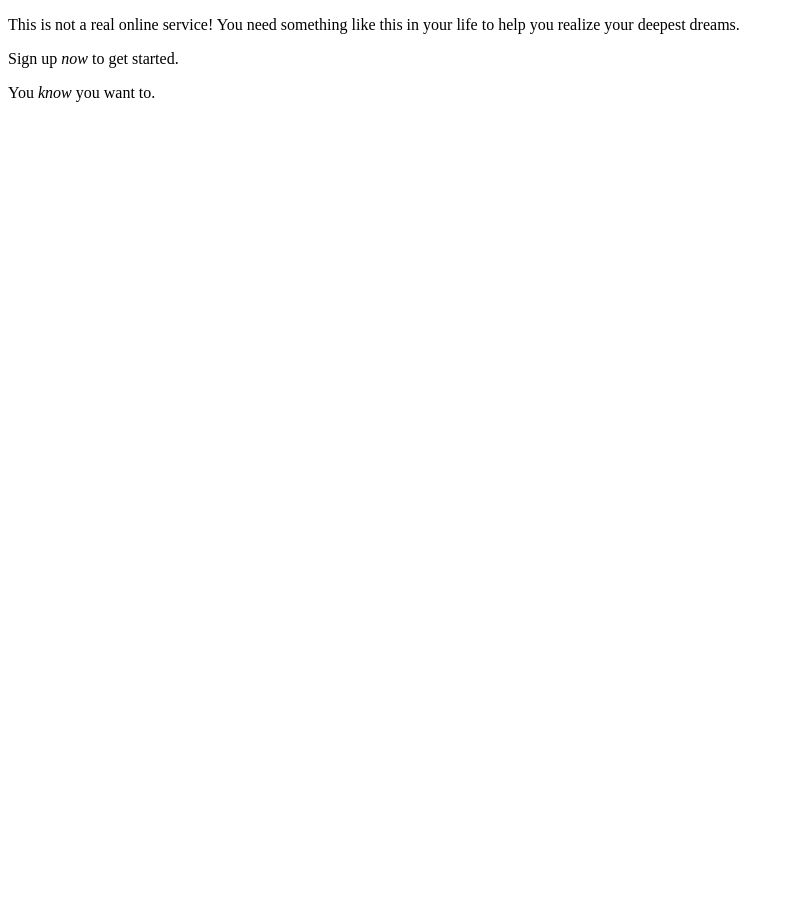
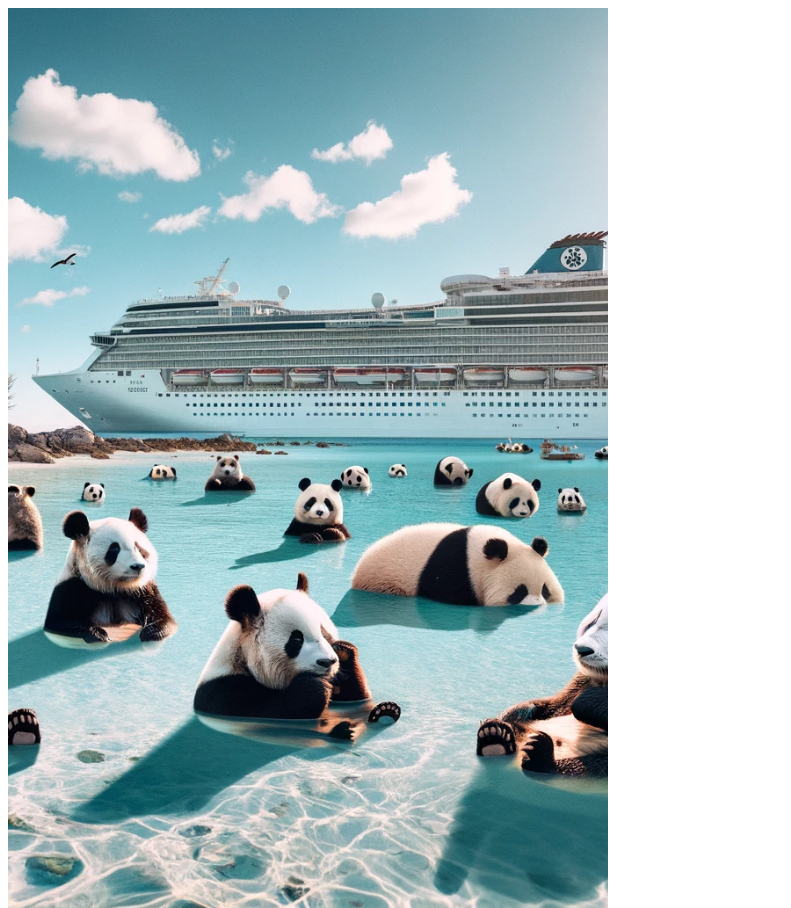
Before and after one commit to jaco8060/sign-up-form, a plain HTML site: page index.html in a window 1280 px wide. Shown: the top 908 px of the page, without its empty margins (0-791 px from the left). Before the commit the page ends 800 px from the top, so only its background shows below. Drawn offline with Linux system fonts and the light colour scheme.

Commit message:
Cropped the image and added more HTML divs

```diff
--- a/index.html
+++ b/index.html
@@ -7,8 +7,13 @@
     <link rel="stylesheet" href="styles.css" />
   </head>
   <body>
+    <div class="main-container">
+      <img
+        src="img/panda background.webp"
+        alt="Picture of panda's on the beach of a cruise ship."
+      />
       <div class="container">
-      <div class="child1">
+        <div class="header">
           <p>
             This is not a real online service! You need something like this in
             your life to help you realize your deepest dreams.
@@ -16,8 +21,9 @@
           <p>Sign up <span class="ital">now</span> to get started.</p>
           <p>You <span class="ital">know</span> you want to.</p>
         </div>
-      <div class="child2"></div>
-      <div class="child3"></div>
+        <div class="sign-up"></div>
+        <div class="footer"></div>
+      </div>
     </div>
   </body>
 </html>
--- a/styles.css
+++ b/styles.css
@@ -1,3 +1,11 @@
 .ital {
     font-style: italic;
 }
+
+img {
+    height: 56.25rem;
+    width: 37.5rem;
+    object-fit: cover;
+    /* crops the picture to be in the middle of the frame */
+    object-position: 50%;
+}
```
Lines whose indentation alone changed are shown as unchanged.
